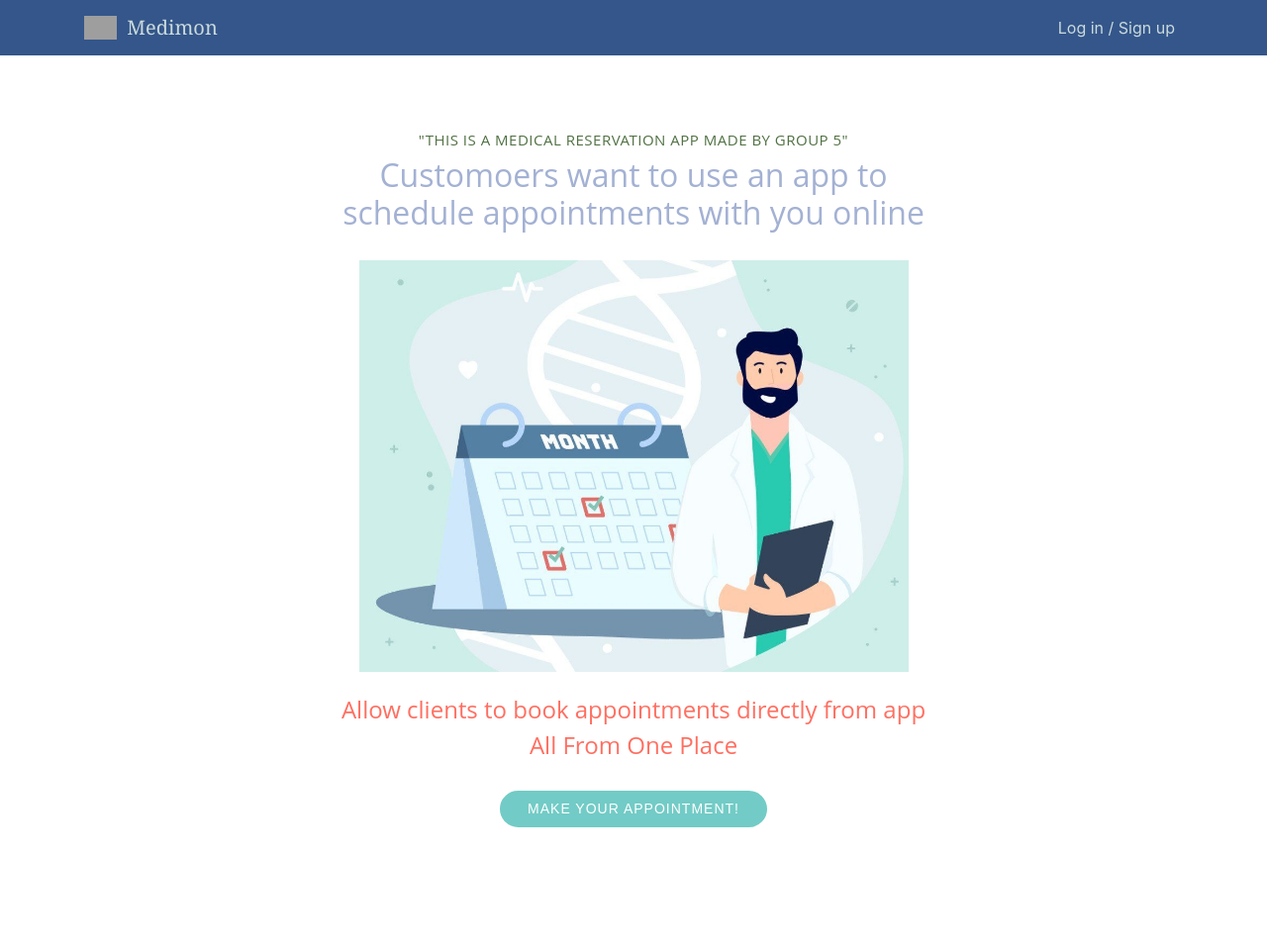
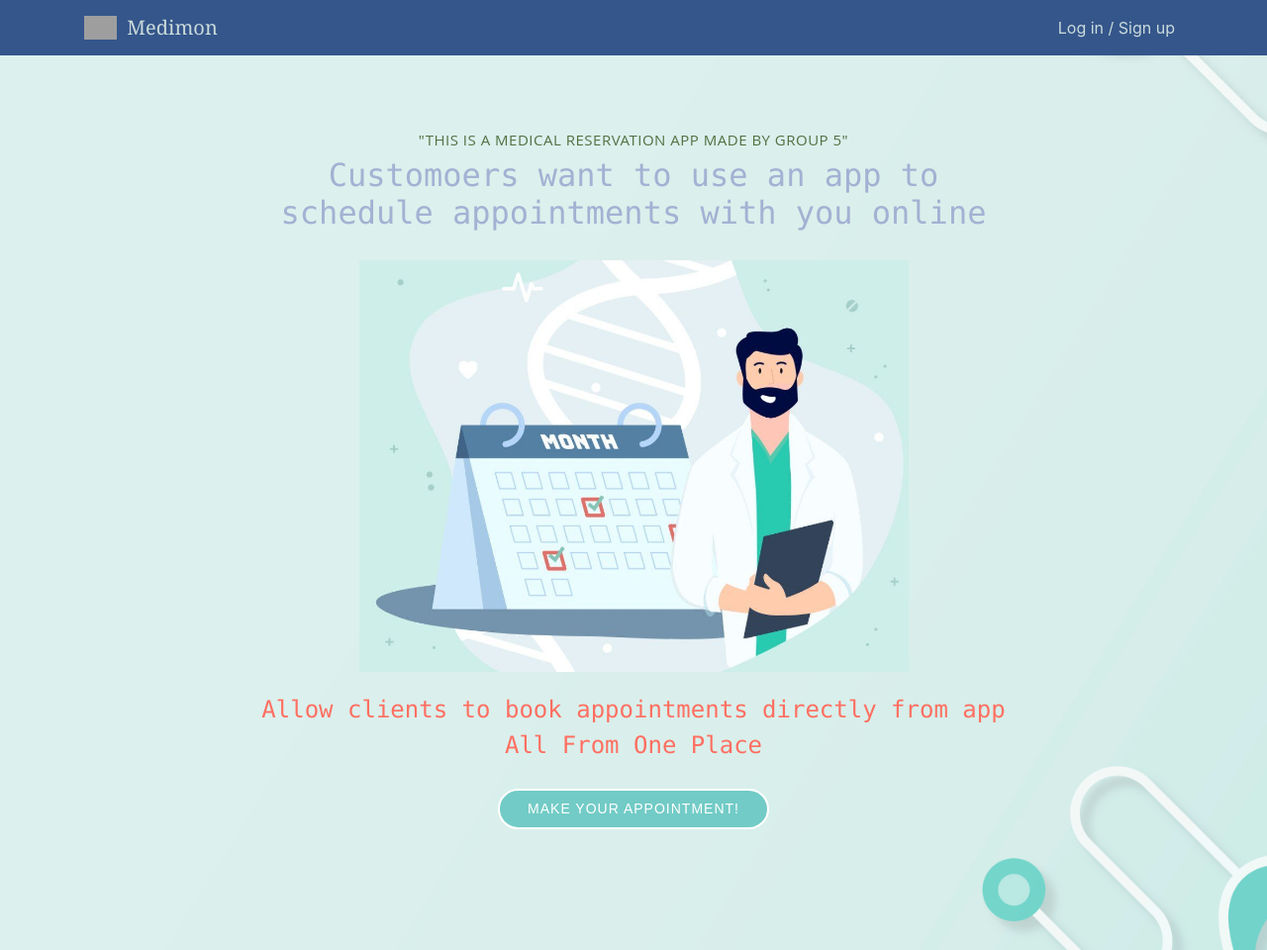
Before and after one commit to xxalsgh0203/Medical_reservation, a PHP site: page /cosc3380/ in a window 1280 px wide. Shown: the whole page at 99% size. Run offline with PHP 8.4, Linux system fonts and the light colour scheme; grey boxes are pictures that could not be loaded.

Commit message:
last update

```diff
--- a/css/style.css
+++ b/css/style.css
@@ -36,9 +36,11 @@
     padding-top: 50px;
     width: 100%;
     height: 120%;
-    background: rgb(255, 255, 255);
+    /* background: rgb(255, 255, 255); */
+    background-image: url(../img/background.jpg);
     background-size: cover;
     position: relative;
+    font-family: "Lucida Console", "Courier New", monospace;
   }
 
   #hero .container {
@@ -78,14 +80,14 @@
 
   #hero h1 {
     line-height: 1.2;
-    font-family: "Open Sans", sans-serif;
+    font-family: "Lucida Console", "Courier New", monospace;
     font-size: 32px;
     font-weight: 500;
     color: rgb(163, 177, 211);
   }
 
   #hero p{
-    font-family: "Open Sans", sans-serif;
+    font-family: "Lucida Console", "Courier New", monospace;
     margin-top: 20px;
     font-size: 24px;
     color: #FF6F61;
--- a/index.php
+++ b/index.php
@@ -3,7 +3,6 @@
 <?php
   session_start();
 ?>
-
 <head>
   <title>GROUP 5</title>
   <!-- Required meta tags -->
```
Also changed, not shown: img/background.jpeg (added), img/background.jpg (added), img/background.png (added), img/background.webp (added).
